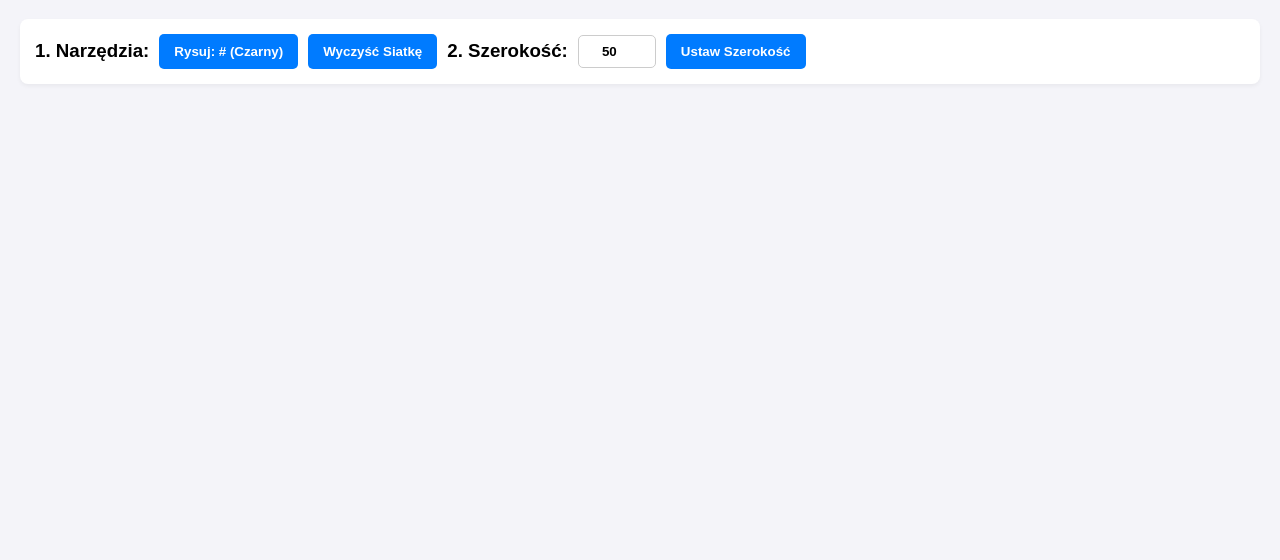
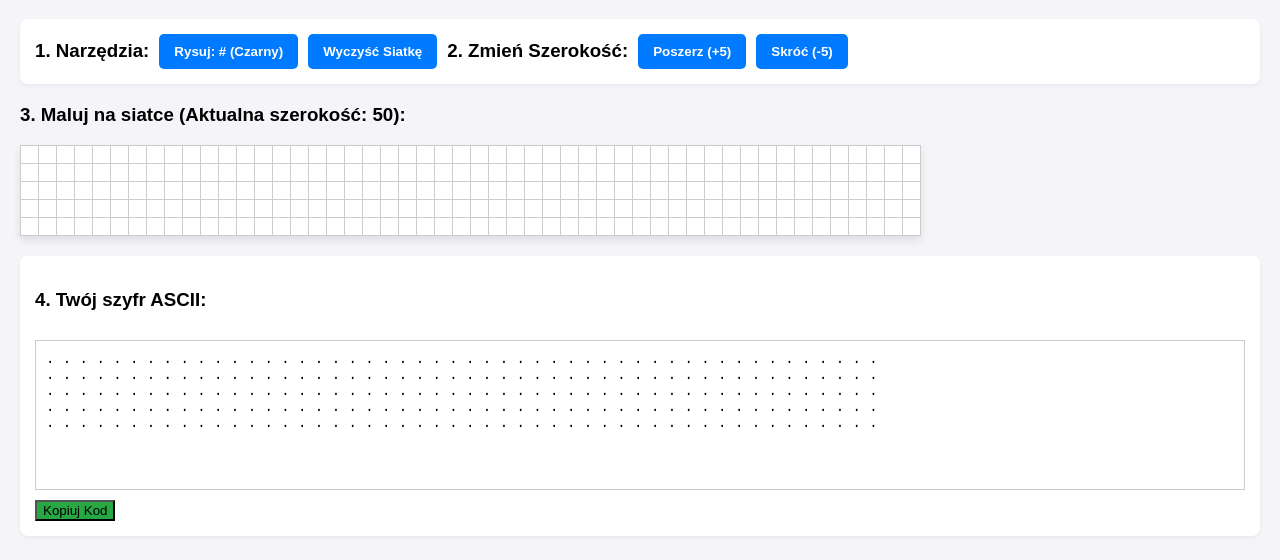
Before and after one commit to MAXIS14-github/ASCIIPL, a plain HTML site: page !!!!edytor.html in a window 1280 px wide. Shown: the part 62-622 px from the top of the page. Drawn offline with Linux system fonts and the light colour scheme.

Commit message:
Update !!!!edytor.html

```diff
--- a/!!!!edytor.html
+++ b/!!!!edytor.html
@@ -3,7 +3,7 @@
 <head>
     <meta charset="UTF-8">
     <meta name="viewport" content="width=device-width, initial-scale=1.0">
-    <title>Generator Grafiki ASCII v3</title>
+    <title>Generator Grafiki ASCII v2</title>
     <style>
         body {
             font-family: sans-serif;
@@ -61,23 +61,9 @@
             background-color: #0056b3;
         }
 
-        /* Styl dla inputu szerokości */
-        #width-input {
-            width: 60px;
-            padding: 8px;
-            border: 1px solid #ccc;
-            border-radius: 5px;
-            text-align: center;
-            font-weight: bold;
-        }
-
         /* Styl dla przycisku kopiowania */
         #copy-button {
             background-color: #28a745;
-            color: white;
-            font-size: 16px;
-            padding: 12px 20px;
-            margin-left: auto; /* Przesuwa na prawo */
         }
         #copy-button:hover {
             background-color: #1e7e34;
@@ -104,10 +90,154 @@
         <button id="toggle-tool">Rysuj: # (Czarny)</button>
         <button onclick="clearGrid()">Wyczyść Siatkę</button>
 
-        <h3>2. Szerokość:</h3>
-        <input type="number" id="width-input" value="50" min="5" max="100" onchange="changeWidth()">
-        <button onclick="changeWidth()">Ustaw Szerokość</button>
+        <h3>2. Zmień Szerokość:</h3>
+        <button onclick="changeWidth(5)">Poszerz (+5)</button>
+        <button onclick="changeWidth(-5)">Skróć (-5)</button>
     </div>
 
     <div class="canvas">
-        <h3>
+        <h3>3. Maluj na siatce (Aktualna szerokość: <span id="current-cols">50</span>):</h3>
+        <table id="grid"></table>
+    </div>
+
+    <div class="output">
+        <h3>4. Twój szyfr ASCII:</h3>
+        <textarea id="ascii-output" readonly></textarea>
+        <button id="copy-button">Kopiuj Kod</button>
+        <span id="copy-message" style="color: green; margin-left: 10px; display: none;">Skopiowano!</span>
+    </div>
+
+    <script>
+        const ROWS = 5;
+        const MAX_COLS = 100;
+        let currentCols = 50; // Zaczynamy z 50, zgodnie z Twoimi zasadami
+        const grid = document.getElementById('grid');
+        const asciiOutput = document.getElementById('ascii-output');
+        const toggleToolButton = document.getElementById('toggle-tool');
+        const currentColsSpan = document.getElementById('current-cols');
+
+        let isDrawingHash = true; // Flaga, domyślnie rysujemy '#'
+
+        // --- INICJALIZACJA I BUDOWA SIATKI ---
+        function createGrid(cols) {
+            // Usuń starą siatkę
+            grid.innerHTML = '';
+
+            for (let i = 0; i < ROWS; i++) {
+                const row = grid.insertRow();
+                for (let j = 0; j < cols; j++) {
+                    const cell = row.insertCell();
+                    cell.classList.add('empty'); // Domyślnie '.'
+                    cell.dataset.row = i;
+                    cell.dataset.col = j;
+                    cell.addEventListener('click', handleCellClick);
+                    cell.addEventListener('mouseover', handleDragDraw);
+                }
+            }
+            updateAsciiOutput();
+        }
+
+        // --- PRZEŁĄCZANIE CZARNY/BIAŁY ---
+        function toggleTool() {
+            isDrawingHash = !isDrawingHash;
+            if (isDrawingHash) {
+                toggleToolButton.textContent = 'Rysuj: # (Czarny)';
+                toggleToolButton.style.backgroundColor = '#aaa';
+            } else {
+                toggleToolButton.textContent = 'Rysuj: . (Biały)';
+                toggleToolButton.style.backgroundColor = '#eee';
+                toggleToolButton.style.color = '#333';
+            }
+        }
+        toggleToolButton.addEventListener('click', toggleTool);
+
+        // --- RYSOWANIE KLIKNIĘCIEM ---
+        function handleCellClick(event) {
+            const cell = event.target;
+            cell.classList.remove('filled', 'empty');
+
+            if (isDrawingHash) {
+                cell.classList.add('filled');
+            } else {
+                cell.classList.add('empty');
+            }
+            updateAsciiOutput();
+        }
+
+        // --- RYSOWANIE PRZECIĄGNIĘCIEM (OPCJONALNIE) ---
+        let isMouseDown = false;
+        document.body.addEventListener('mousedown', () => isMouseDown = true);
+        document.body.addEventListener('mouseup', () => isMouseDown = false);
+
+        function handleDragDraw(event) {
+            if (isMouseDown) {
+                handleCellClick(event);
+            }
+        }
+
+        // --- ZMIANA SZEROKOŚCI SIATKI ---
+        function changeWidth(delta) {
+            let newCols = currentCols + delta;
+
+            // Ograniczenia
+            if (newCols < 5) newCols = 5; // Minimalna szerokość 5
+            if (newCols > MAX_COLS) newCols = MAX_COLS; // Maksymalna szerokość 50
+
+            if (newCols !== currentCols) {
+                currentCols = newCols;
+                currentColsSpan.textContent = currentCols;
+                createGrid(currentCols);
+            }
+        }
+
+        // --- AKTUALIZACJA KODU ASCII ---
+        function updateAsciiOutput() {
+            let output = '';
+            for (let i = 0; i < ROWS; i++) {
+                let rowStr = '';
+                for (let j = 0; j < currentCols; j++) {
+                    // Sprawdzamy, czy komórka istnieje (dla siatek o różnej szerokości)
+                    if (grid.rows[i] && grid.rows[i].cells[j]) {
+                        const cell = grid.rows[i].cells[j];
+
+                        let char = cell.classList.contains('filled') ? '#' : '.';
+
+                        // Dodajemy znak i spację jako separator (wymóg użytkownika)
+                        rowStr += char + ' ';
+                    }
+                }
+                // Usuwamy ostatnią spację z wiersza i dodajemy znak nowej linii
+                output += rowStr.trim() + '\n';
+            }
+            asciiOutput.value = output.trim();
+        }
+
+        // --- CZYSZCZENIE SIATKI ---
+        function clearGrid() {
+            document.querySelectorAll('#grid td').forEach(cell => {
+                cell.classList.remove('filled');
+                cell.classList.add('empty');
+            });
+            updateAsciiOutput();
+        }
+
+        // --- PRZYCISK KOPIUJ KOD ---
+        document.getElementById('copy-button').addEventListener('click', () => {
+            asciiOutput.select(); // Zaznaczamy tekst
+            asciiOutput.setSelectionRange(0, 99999); // Dla urządzeń mobilnych
+            navigator.clipboard.writeText(asciiOutput.value);
+
+            // Komunikat o skopiowaniu
+            const message = document.getElementById('copy-message');
+            message.style.display = 'inline';
+            setTimeout(() => {
+                message.style.display = 'none';
+            }, 1500);
+        });
+
+        // --- START PROGRAMU ---
+        createGrid(currentCols);
+    </script>
+
+</body>
+</html>
```
